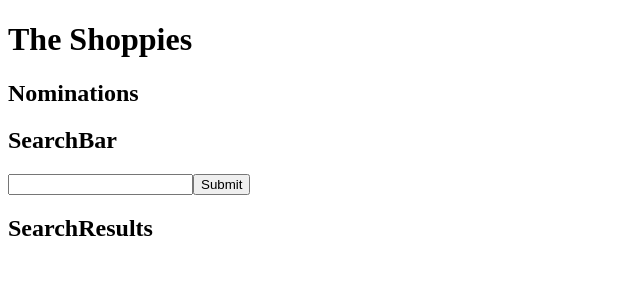
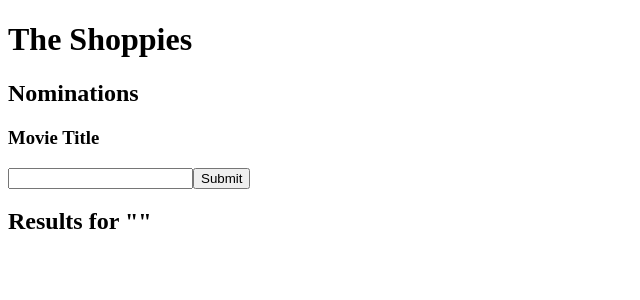
Before and after one commit to gmillare4/Shopify-Front-End-Challenge, a React (Create React App) app: page / in a window 1280 px wide. Shown: the top 300 px of the page, without its empty margins (0-640 px from the left). Built offline with nearby package versions, Linux system fonts and the light colour scheme.

Commit message:
made a dynamic results title that changes whenever you make a new search result

```diff
--- a/src/App.js
+++ b/src/App.js
@@ -11,6 +11,7 @@ export default class App extends Component {
       searchResults: [],
       nominations: [],
       banner: false,
+      resultsFor: "",
     };
     this.handleChange = this.handleChange.bind(this);
     this.search = this.search.bind(this);
@@ -25,6 +26,7 @@ export default class App extends Component {
     )
       .then((res) => res.json())
       .then((data) => this.setState({ searchResults: data.Search }));
+    this.setState({ resultsFor: this.state.searchParam });
   }
 
   handleChange = (event) => {
@@ -89,12 +91,13 @@ export default class App extends Component {
         />
         <SearchBar
           search={this.search}
-          searchparam={this.state.searchParam}
+          searchParam={this.state.searchParam}
           handleChange={this.handleChange}
         />
         <SearchResults
           searchResults={this.state.searchResults}
           nominate={this.nominate}
+          resultsFor={this.state.resultsFor}
         />
       </div>
     );
--- a/src/components/nominations.js
+++ b/src/components/nominations.js
@@ -8,7 +8,7 @@ const Nominations = (props) => {
         {props.nominations.map((result, index) => {
           return (
             <li key={index}>
-              {result.Title}, {result.Year}
+              {result.Title} ({result.Year}) {}
               <button value={result.imdbID} onClick={props.remove}>
                 Remove
               </button>
--- a/src/components/searchbar.js
+++ b/src/components/searchbar.js
@@ -3,7 +3,7 @@ import React from "react";
 const SearchBar = (props) => {
   return (
     <div>
-      <h2>SearchBar</h2>
+      <h3>Movie Title</h3>
       <form onSubmit={props.search}>
         <input
           type="text"
--- a/src/components/searchresults.js
+++ b/src/components/searchresults.js
@@ -3,12 +3,12 @@ import React from "react";
 const SearchResults = (props) => {
   return (
     <div>
-      <h2>SearchResults</h2>
+      <h2>Results for "{props.resultsFor}"</h2>
       <ul>
         {props.searchResults.map((result, index) => {
           return (
             <li key={index}>
-              {result.Title}, {result.Year}
+              {result.Title} ({result.Year}) {}
               <button value={result.imdbID} onClick={props.nominate}>
                 Nominate
               </button>
```
Also changed, not shown: 1 other file (tests, documents, lock files or other folders).
